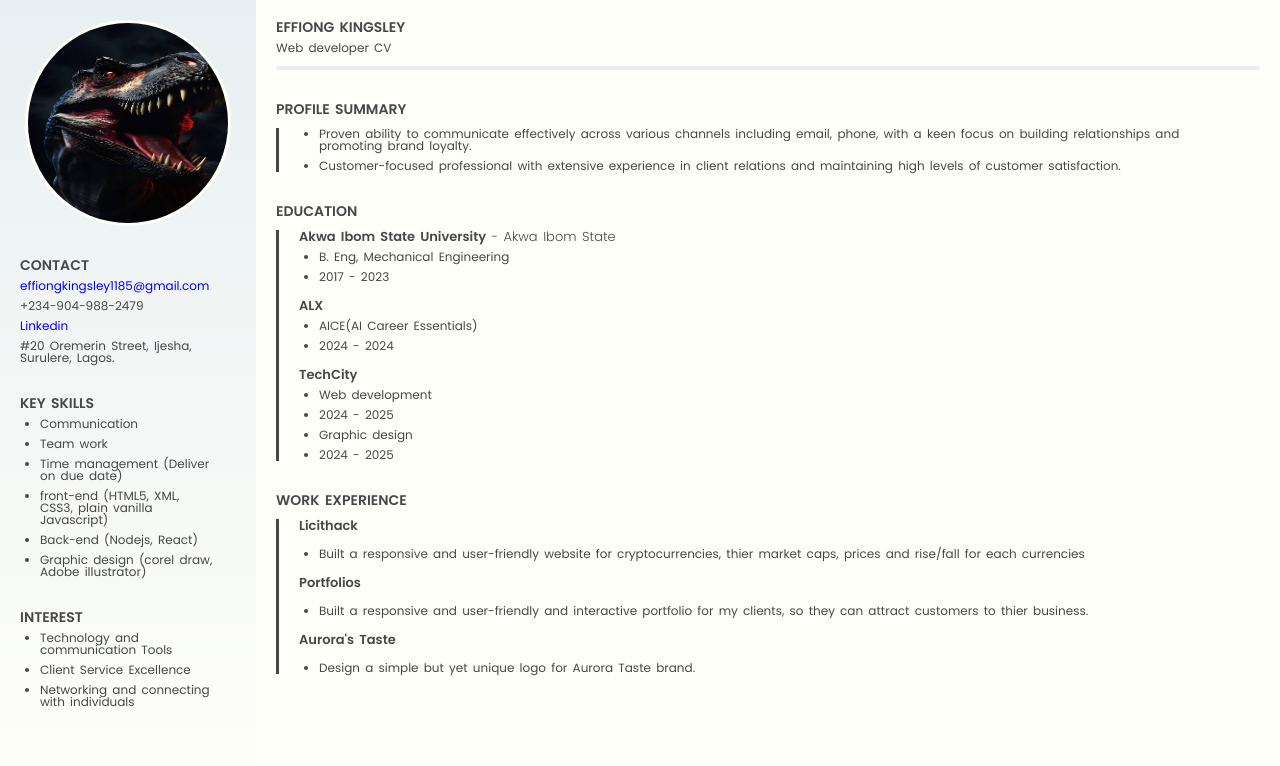
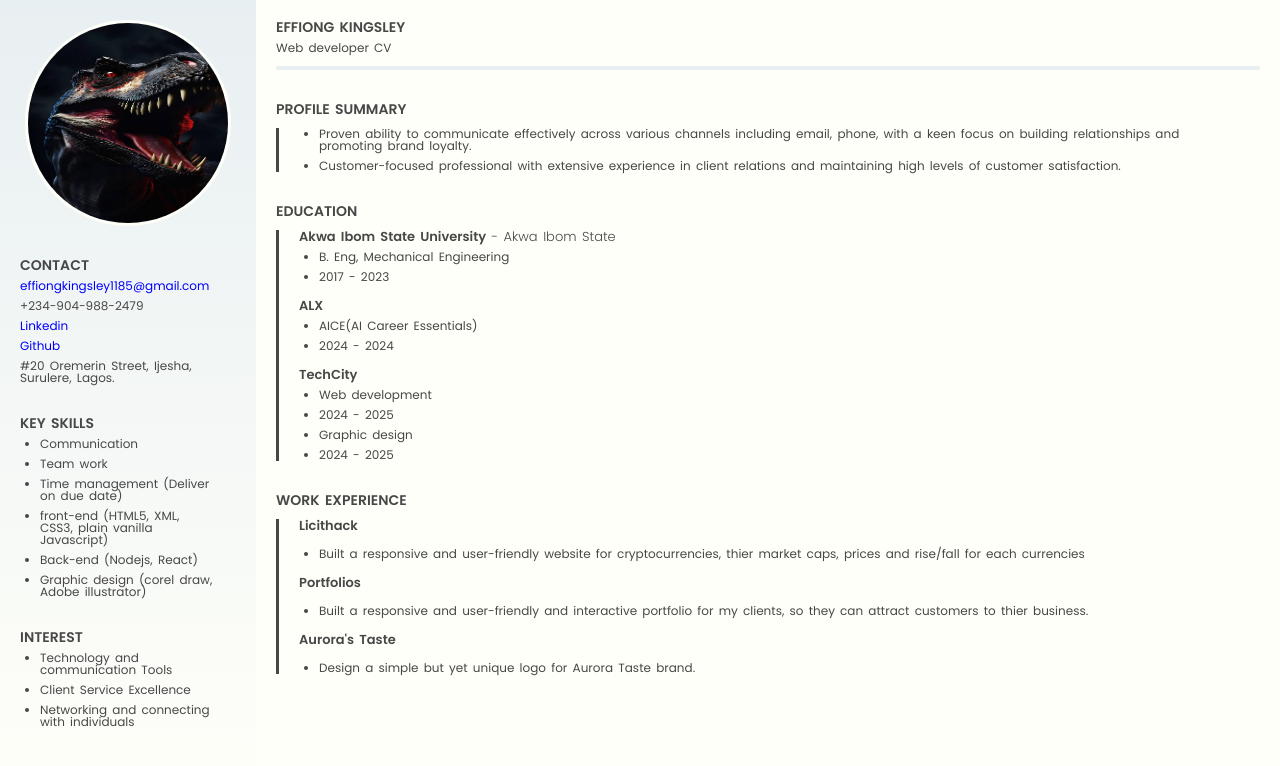
Before and after one commit to kingsfavy/Port, a website: page index.html in a window 1280 px wide. Drawn offline with Linux system fonts and the light colour scheme.

Commit message:
Update index.html

```diff
--- a/index.html
+++ b/index.html
@@ -31,6 +31,9 @@ effiongkingsley1185@gmail.com</p>
     <div class="small-space"></div>
     <p class="mail" onclick="window.location.href='https://www.linkedin.com/in/kingsley-effiong-b70992308?trk=contact-info';">
 Linkedin</p>
+      <div class="small-space"></div>
+    <p class="mail" onclick="window.location.href='https://www.linkedin.com/in/kingsley-effiong-b70992308?trk=contact-info';">
+Github</p>
         <div class="small-space"></div>
 <p>#20 Oremerin Street, Ijesha, Surulere, Lagos.</p>
 
```
